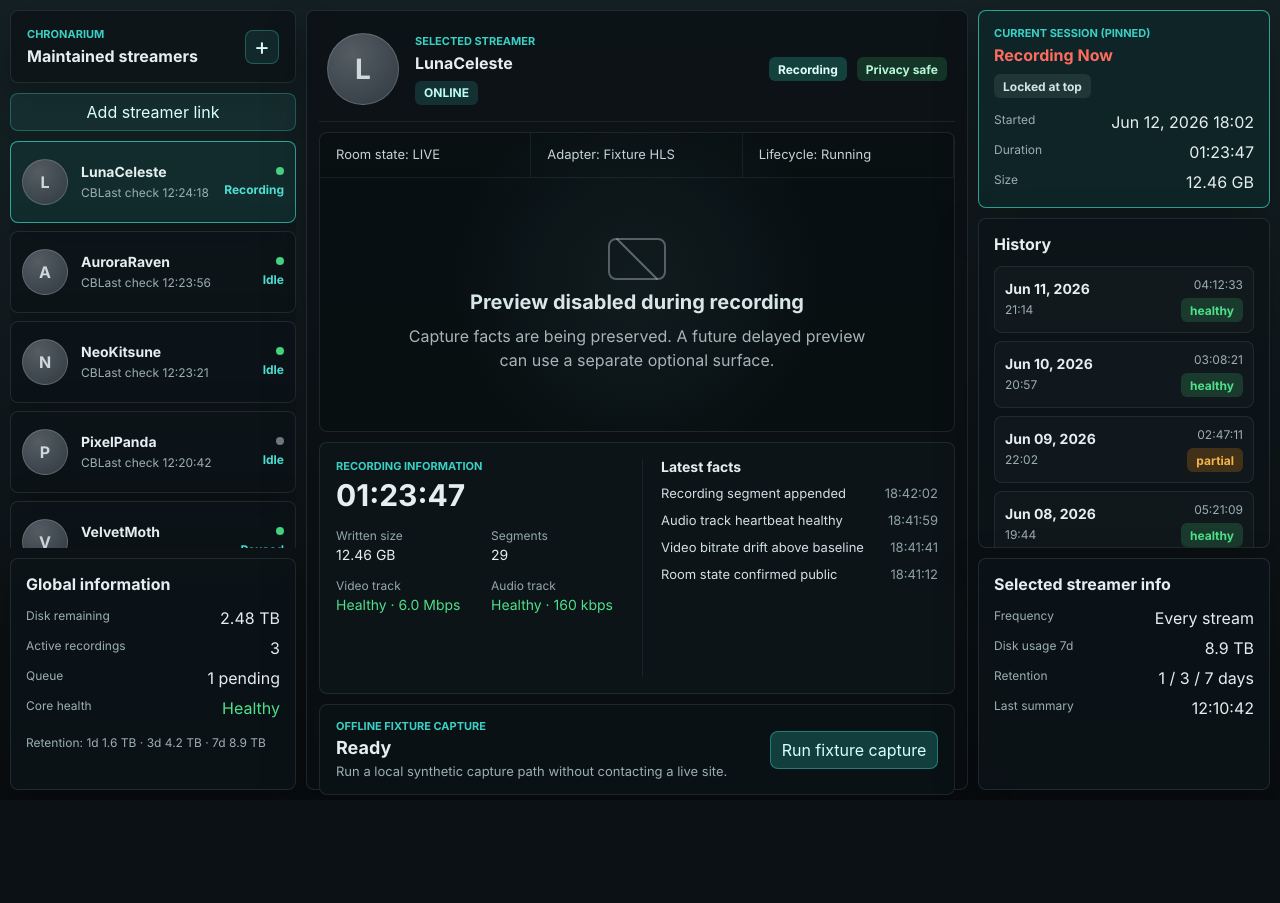
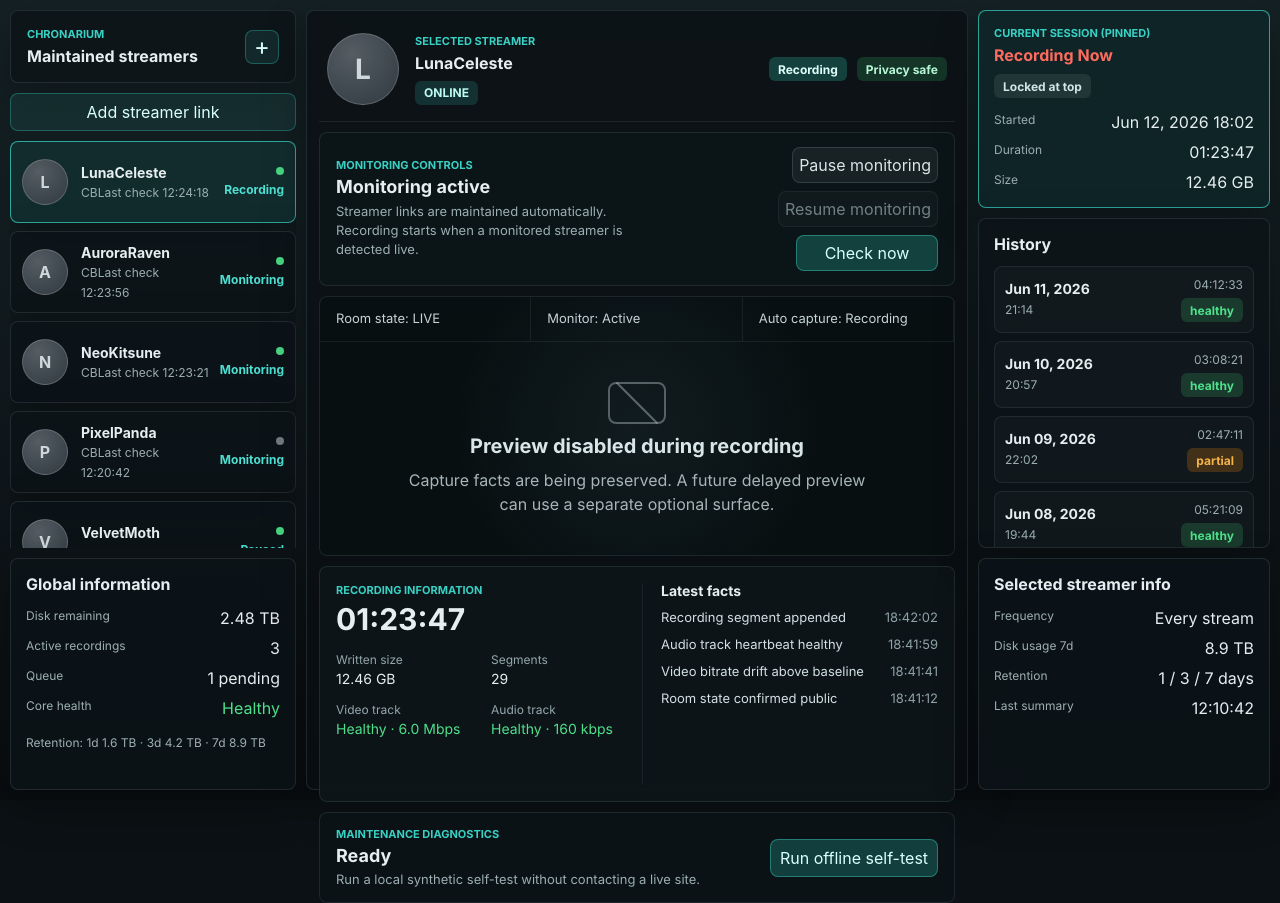
Before and after one commit to grshlogan/Chronarium, a React (Vite) app in the folder apps/desktop/: page / in a window 1280 px wide. Before the commit the page ends 800 px from the top, so only its background shows below. Built offline with nearby package versions, Linux system fonts and the light colour scheme.

Commit message:
feat: align dashboard monitoring workflow

```diff
--- a/apps/desktop/src/App.tsx
+++ b/apps/desktop/src/App.tsx
@@ -1,8 +1,9 @@
 import { useState, type ReactElement } from "react";
 import {
   createInitialRecordingDashboard,
+  getSelectedStreamer,
   reduceRecordingDashboard,
-  runOfflineFixtureCaptureDemo,
+  runOfflineSelfTestDemo,
   type RecordingDashboardState
 } from "./recordingDashboard.js";
 
@@ -15,34 +16,38 @@ export function App(props: AppProps = {}): ReactElement {
     () => props.dashboard ?? createInitialRecordingDashboard()
   );
   const dashboard = props.dashboard ?? interactiveDashboard;
-  const selectedStreamer = dashboard.streamers.find(
-    (streamer) => streamer.id === dashboard.selectedStreamerId
-  );
+  const selectedStreamer = getSelectedStreamer(dashboard);
+  const selectedMonitoringPaused =
+    selectedStreamer.monitoringState === "paused";
 
-  if (selectedStreamer === undefined) {
-    throw new Error("Selected streamer is missing from the dashboard view model.");
-  }
+  const dispatchDashboardAction = (
+    action: Parameters<typeof reduceRecordingDashboard>[1]
+  ): void => {
+    setInteractiveDashboard((current) =>
+      reduceRecordingDashboard(current, action)
+    );
+  };
 
-  const runDemoCapture = async (): Promise<void> => {
+  const runSelfTest = async (): Promise<void> => {
     setInteractiveDashboard((current) =>
       reduceRecordingDashboard(current, {
-        type: "offlineFixtureCapture.started"
+        type: "offlineSelfTest.started"
       })
     );
 
     try {
-      const action = await runOfflineFixtureCaptureDemo();
+      const action = await runOfflineSelfTestDemo();
       setInteractiveDashboard((current) =>
         reduceRecordingDashboard(current, action)
       );
     } catch (error) {
       setInteractiveDashboard((current) =>
         reduceRecordingDashboard(current, {
-          type: "offlineFixtureCapture.failed",
+          type: "offlineSelfTest.failed",
           errorMessage:
             error instanceof Error
               ? error.message
-              : "Offline fixture capture failed."
+              : "Offline self-test failed."
         })
       );
     }
@@ -65,13 +70,20 @@ export function App(props: AppProps = {}): ReactElement {
         </button>
         <section className="streamer-list">
           {dashboard.streamers.map((streamer) => (
-            <article
+            <button
               className={
                 streamer.id === selectedStreamer.id
                   ? "streamer-card selected"
                   : "streamer-card"
               }
               key={streamer.id}
+              type="button"
+              onClick={() => {
+                dispatchDashboardAction({
+                  type: "streamer.select",
+                  streamerId: streamer.id
+                });
+              }}
             >
               <div className="avatar" aria-hidden="true">
                 {streamer.name.slice(0, 1)}
@@ -83,9 +95,9 @@ export function App(props: AppProps = {}): ReactElement {
               </div>
               <div className="streamer-state">
                 <span className={`dot ${streamer.status}`} />
-                <b>{streamer.captureState}</b>
+                <b>{formatStreamerState(streamer)}</b>
               </div>
-            </article>
+            </button>
           ))}
         </section>
         <section className="global-info">
@@ -123,16 +135,66 @@ export function App(props: AppProps = {}): ReactElement {
             <span className="status-pill">ONLINE</span>
           </div>
           <div className="header-actions">
-            <span className="recording-pill">Recording</span>
+            <span className="recording-pill">
+              {formatSelectedCaptureState(selectedStreamer)}
+            </span>
             <span className="safe-pill">Privacy safe</span>
           </div>
         </header>
 
+        <section className="monitoring-controls" aria-label="Monitoring controls">
+          <div>
+            <p className="eyebrow">Monitoring controls</p>
+            <h2>{selectedMonitoringPaused ? "Monitoring paused" : "Monitoring active"}</h2>
+            <p>
+              Streamer links are maintained automatically. Recording starts when
+              a monitored streamer is detected live.
+            </p>
+          </div>
+          <div className="control-buttons">
+            <button
+              className="control-button"
+              type="button"
+              disabled={selectedMonitoringPaused}
+              onClick={() => {
+                dispatchDashboardAction({
+                  type: "monitoring.pauseSelected"
+                });
+              }}
+            >
+              Pause monitoring
+            </button>
+            <button
+              className="control-button"
+              type="button"
+              disabled={!selectedMonitoringPaused}
+              onClick={() => {
+                dispatchDashboardAction({
+                  type: "monitoring.resumeSelected"
+                });
+              }}
+            >
+              Resume monitoring
+            </button>
+            <button
+              className="control-button primary"
+              type="button"
+              onClick={() => {
+                dispatchDashboardAction({
+                  type: "monitoring.checkNow"
+                });
+              }}
+            >
+              Check now
+            </button>
+          </div>
+        </section>
+
         <section className="main-surface">
           <div className="capture-metrics">
             <span>Room state: LIVE</span>
-            <span>Adapter: Fixture HLS</span>
-            <span>Lifecycle: Running</span>
+            <span>Monitor: {selectedMonitoringPaused ? "Paused" : "Active"}</span>
+            <span>Auto capture: {formatSelectedCaptureState(selectedStreamer)}</span>
           </div>
           <div className="preview-disabled">
             <div className="preview-icon" aria-hidden="true" />
@@ -180,21 +242,21 @@ export function App(props: AppProps = {}): ReactElement {
           </div>
         </section>
 
-        <section className="offline-capture-panel" aria-label="Offline fixture capture">
+        <section className="offline-capture-panel" aria-label="Offline self-test">
           <div>
-            <p className="eyebrow">Offline fixture capture</p>
-            <h2>{formatFixtureCaptureStatus(dashboard.offlineFixtureCapture.status)}</h2>
-            <p>{describeFixtureCapture(dashboard)}</p>
+            <p className="eyebrow">Maintenance diagnostics</p>
+            <h2>{formatSelfTestStatus(dashboard.offlineSelfTest.status)}</h2>
+            <p>{describeSelfTest(dashboard)}</p>
           </div>
           <button
             className="run-capture"
             type="button"
-            disabled={dashboard.offlineFixtureCapture.status === "running"}
+            disabled={dashboard.offlineSelfTest.status === "running"}
             onClick={() => {
-              void runDemoCapture();
+              void runSelfTest();
             }}
           >
-            Run fixture capture
+            Run offline self-test
           </button>
         </section>
       </section>
@@ -262,8 +324,8 @@ export function App(props: AppProps = {}): ReactElement {
   );
 }
 
-function formatFixtureCaptureStatus(
-  status: RecordingDashboardState["offlineFixtureCapture"]["status"]
+function formatSelfTestStatus(
+  status: RecordingDashboardState["offlineSelfTest"]["status"]
 ): string {
   switch (status) {
     case "idle":
@@ -277,19 +339,39 @@ function formatFixtureCaptureStatus(
   }
 }
 
-function describeFixtureCapture(dashboard: RecordingDashboardState): string {
-  const capture = dashboard.offlineFixtureCapture;
+function describeSelfTest(dashboard: RecordingDashboardState): string {
+  const selfTest = dashboard.offlineSelfTest;
 
-  switch (capture.status) {
+  switch (selfTest.status) {
     case "idle":
-      return "Run a local synthetic capture path without contacting a live site.";
+      return "Run a local synthetic self-test without contacting a live site.";
     case "running":
-      return "Synthetic adapter facts are being passed through the UI behavior path.";
+      return "Synthetic adapter facts are being checked through the UI behavior path.";
     case "completed":
-      return `${capture.archiveLabel ?? "Synthetic archive written"} · ${
-        capture.timelineEventCount ?? 0
+      return `${selfTest.archiveLabel ?? "Synthetic archive validated"} · ${
+        selfTest.timelineEventCount ?? 0
       } timeline facts`;
     case "failed":
-      return capture.errorMessage ?? "Offline fixture capture failed.";
+      return selfTest.errorMessage ?? "Offline self-test failed.";
   }
 }
+
+function formatStreamerState(
+  streamer: RecordingDashboardState["streamers"][number]
+): string {
+  if (streamer.monitoringState === "paused") {
+    return "paused";
+  }
+
+  return streamer.captureState === "recording" ? "recording" : "monitoring";
+}
+
+function formatSelectedCaptureState(
+  streamer: RecordingDashboardState["streamers"][number]
+): string {
+  if (streamer.monitoringState === "paused") {
+    return "Paused";
+  }
+
+  return streamer.captureState === "recording" ? "Recording" : "Monitoring";
+}
--- a/apps/desktop/src/mockDashboard.ts
+++ b/apps/desktop/src/mockDashboard.ts
@@ -3,7 +3,8 @@ export interface StreamerSummary {
   readonly name: string;
   readonly site: string;
   readonly status: "online" | "offline";
-  readonly captureState: "recording" | "idle" | "paused";
+  readonly monitoringState: "active" | "paused";
+  readonly captureState: "recording" | "waiting";
   readonly lastCheck: string;
   readonly retentionDays: 1 | 3 | 7;
 }
@@ -40,6 +41,7 @@ export const dashboardViewModel: DashboardViewModel = {
       name: "LunaCeleste",
       site: "CB",
       status: "online",
+      monitoringState: "active",
       captureState: "recording",
       lastCheck: "12:24:18",
       retentionDays: 7
@@ -49,7 +51,8 @@ export const dashboardViewModel: DashboardViewModel = {
       name: "AuroraRaven",
       site: "CB",
       status: "online",
-      captureState: "idle",
+      monitoringState: "active",
+      captureState: "waiting",
       lastCheck: "12:23:56",
       retentionDays: 3
     },
@@ -58,7 +61,8 @@ export const dashboardViewModel: DashboardViewModel = {
       name: "NeoKitsune",
       site: "CB",
       status: "online",
-      captureState: "idle",
+      monitoringState: "active",
+      captureState: "waiting",
       lastCheck: "12:23:21",
       retentionDays: 1
     },
@@ -67,7 +71,8 @@ export const dashboardViewModel: DashboardViewModel = {
       name: "PixelPanda",
       site: "CB",
       status: "offline",
-      captureState: "idle",
+      monitoringState: "active",
+      captureState: "waiting",
       lastCheck: "12:20:42",
       retentionDays: 3
     },
@@ -76,7 +81,8 @@ export const dashboardViewModel: DashboardViewModel = {
       name: "VelvetMoth",
       site: "CB",
       status: "online",
-      captureState: "paused",
+      monitoringState: "paused",
+      captureState: "waiting",
       lastCheck: "12:19:11",
       retentionDays: 7
     },
@@ -85,7 +91,8 @@ export const dashboardViewModel: DashboardViewModel = {
       name: "CyberCyan",
       site: "CB",
       status: "offline",
-      captureState: "idle",
+      monitoringState: "active",
+      captureState: "waiting",
       lastCheck: "12:16:03",
       retentionDays: 1
     }
--- a/apps/desktop/src/recordingDashboard.ts
+++ b/apps/desktop/src/recordingDashboard.ts
@@ -1,13 +1,17 @@
-import { dashboardViewModel, type DashboardViewModel } from "./mockDashboard.js";
+import {
+  dashboardViewModel,
+  type DashboardViewModel,
+  type StreamerSummary
+} from "./mockDashboard.js";
 
-export type OfflineFixtureCaptureDemoStatus =
+export type OfflineSelfTestStatus =
   | "idle"
   | "running"
   | "completed"
   | "failed";
 
-export interface OfflineFixtureCaptureDemo {
-  readonly status: OfflineFixtureCaptureDemoStatus;
+export interface OfflineSelfTest {
+  readonly status: OfflineSelfTestStatus;
   readonly archiveLabel?: string;
   readonly factLabel?: string;
   readonly timelineEventCount?: number;
@@ -15,28 +19,41 @@ export interface OfflineFixtureCaptureDemo {
 }
 
 export interface RecordingDashboardState extends DashboardViewModel {
-  readonly offlineFixtureCapture: OfflineFixtureCaptureDemo;
+  readonly offlineSelfTest: OfflineSelfTest;
 }
 
 export type RecordingDashboardAction =
   | {
-      readonly type: "offlineFixtureCapture.started";
+      readonly type: "streamer.select";
+      readonly streamerId: string;
     }
   | {
-      readonly type: "offlineFixtureCapture.completed";
+      readonly type: "monitoring.pauseSelected";
+    }
+  | {
+      readonly type: "monitoring.resumeSelected";
+    }
+  | {
+      readonly type: "monitoring.checkNow";
+    }
+  | {
+      readonly type: "offlineSelfTest.started";
+    }
+  | {
+      readonly type: "offlineSelfTest.completed";
       readonly archiveLabel: string;
       readonly factLabel: string;
       readonly timelineEventCount: number;
     }
   | {
-      readonly type: "offlineFixtureCapture.failed";
+      readonly type: "offlineSelfTest.failed";
       readonly errorMessage: string;
     };
 
 export function createInitialRecordingDashboard(): RecordingDashboardState {
   return {
     ...dashboardViewModel,
-    offlineFixtureCapture: {
+    offlineSelfTest: {
       status: "idle"
     }
   };
@@ -47,17 +64,74 @@ export function reduceRecordingDashboard(
   action: RecordingDashboardAction
 ): RecordingDashboardState {
   switch (action.type) {
-    case "offlineFixtureCapture.started":
+    case "streamer.select":
+      if (
+        !state.streamers.some((streamer) => streamer.id === action.streamerId)
+      ) {
+        return state;
+      }
+
       return {
         ...state,
-        offlineFixtureCapture: {
+        selectedStreamerId: action.streamerId
+      };
+    case "monitoring.pauseSelected":
+      return {
+        ...state,
+        streamers: updateSelectedStreamer(state, {
+          monitoringState: "paused",
+          captureState: "waiting"
+        }),
+        facts: [
+          {
+            time: "now",
+            label: "Monitoring paused",
+            level: "warn"
+          },
+          ...state.facts
+        ]
+      };
+    case "monitoring.resumeSelected":
+      return {
+        ...state,
+        streamers: updateSelectedStreamer(state, {
+          monitoringState: "active"
+        }),
+        facts: [
+          {
+            time: "now",
+            label: "Monitoring resumed",
+            level: "ok"
+          },
+          ...state.facts
+        ]
+      };
+    case "monitoring.checkNow":
+      return {
+        ...state,
+        streamers: updateSelectedStreamer(state, {
+          lastCheck: "now"
+        }),
+        facts: [
+          {
+            time: "now",
+            label: "Manual state check queued",
+            level: "ok"
+          },
+          ...state.facts
+        ]
+      };
+    case "offlineSelfTest.started":
+      return {
+        ...state,
+        offlineSelfTest: {
           status: "running"
         }
       };
-    case "offlineFixtureCapture.completed":
+    case "offlineSelfTest.completed":
       return {
         ...state,
-        offlineFixtureCapture: {
+        offlineSelfTest: {
           status: "completed",
           archiveLabel: action.archiveLabel,
           factLabel: action.factLabel,
@@ -73,7 +147,7 @@ export function reduceRecordingDashboard(
         ],
         history: [
           {
-            id: "synthetic-fixture-capture",
+            id: "synthetic-offline-self-test",
             label: action.archiveLabel,
             startedAt: "demo",
             duration: "00:00:03",
@@ -83,10 +157,10 @@ export function reduceRecordingDashboard(
           ...state.history
         ]
       };
-    case "offlineFixtureCapture.failed":
+    case "offlineSelfTest.failed":
       return {
         ...state,
-        offlineFixtureCapture: {
+        offlineSelfTest: {
           status: "failed",
           errorMessage: action.errorMessage
         }
@@ -94,13 +168,41 @@ export function reduceRecordingDashboard(
   }
 }
 
-export async function runOfflineFixtureCaptureDemo(): Promise<RecordingDashboardAction> {
+export async function runOfflineSelfTestDemo(): Promise<RecordingDashboardAction> {
   await Promise.resolve();
 
   return {
-    type: "offlineFixtureCapture.completed",
-    archiveLabel: "Synthetic archive written",
-    factLabel: "Fixture capture completed",
+    type: "offlineSelfTest.completed",
+    archiveLabel: "Synthetic archive validated",
+    factLabel: "Offline self-test completed",
     timelineEventCount: 3
   };
 }
+
+export function getSelectedStreamer(
+  dashboard: RecordingDashboardState
+): StreamerSummary {
+  const selectedStreamer = dashboard.streamers.find(
+    (streamer) => streamer.id === dashboard.selectedStreamerId
+  );
+
+  if (selectedStreamer === undefined) {
+    throw new Error("Selected streamer is missing from the dashboard view model.");
+  }
+
+  return selectedStreamer;
+}
+
+function updateSelectedStreamer(
+  state: RecordingDashboardState,
+  patch: Partial<StreamerSummary>
+): readonly StreamerSummary[] {
+  return state.streamers.map((streamer) =>
+    streamer.id === state.selectedStreamerId
+      ? {
+          ...streamer,
+          ...patch
+        }
+      : streamer
+  );
+}
--- a/apps/desktop/src/styles.css
+++ b/apps/desktop/src/styles.css
@@ -124,11 +124,20 @@ button {
   min-height: 82px;
   padding: 11px;
   border-radius: 8px;
+  width: 100%;
+  color: inherit;
+  text-align: left;
+  cursor: pointer;
 }
 
 .streamer-card.selected {
   border-color: rgba(57, 209, 196, 0.76);
   background: rgba(18, 49, 51, 0.78);
+}
+
+.streamer-card:focus-visible {
+  outline: 2px solid rgba(57, 209, 196, 0.92);
+  outline-offset: 2px;
 }
 
 .streamer-card strong,
@@ -241,7 +250,7 @@ dl {
 
 .workspace {
   display: grid;
-  grid-template-rows: auto minmax(300px, 1fr) 252px auto;
+  grid-template-rows: auto auto minmax(260px, 1fr) 236px auto;
   gap: 10px;
   padding: 12px;
   border-radius: 8px;
@@ -303,6 +312,59 @@ dl {
     radial-gradient(circle at center, rgba(50, 74, 80, 0.22), transparent 54%),
     rgba(10, 16, 19, 0.88);
   overflow: hidden;
+}
+
+.monitoring-controls {
+  display: flex;
+  align-items: center;
+  justify-content: space-between;
+  gap: 16px;
+  border: 1px solid rgba(127, 156, 158, 0.16);
+  border-radius: 8px;
+  padding: 14px 16px;
+  background: rgba(13, 23, 26, 0.92);
+}
+
+.monitoring-controls h2 {
+  margin: 0;
+  font-size: 18px;
+  letter-spacing: 0;
+}
+
+.monitoring-controls p:last-child {
+  max-width: 560px;
+  margin: 5px 0 0;
+  color: #9cafb3;
+  font-size: 13px;
+  line-height: 1.45;
+}
+
+.control-buttons {
+  display: flex;
+  flex-wrap: wrap;
+  justify-content: flex-end;
+  gap: 8px;
+}
+
+.control-button {
+  min-width: 142px;
+  min-height: 36px;
+  border: 1px solid rgba(127, 156, 158, 0.24);
+  border-radius: 8px;
+  color: #d9e6e8;
+  background: rgba(255, 255, 255, 0.055);
+}
+
+.control-button.primary {
+  border-color: rgba(58, 211, 196, 0.42);
+  color: #d9ffff;
+  background: rgba(31, 128, 118, 0.42);
+}
+
+.control-button:disabled {
+  color: #708186;
+  border-color: rgba(127, 156, 158, 0.1);
+  background: rgba(255, 255, 255, 0.025);
 }
 
 .capture-metrics {
```
Also changed, not shown: apps/desktop/src/index.ts (+4 -3 lines), 11 other files (tests, documents, lock files or other folders).
